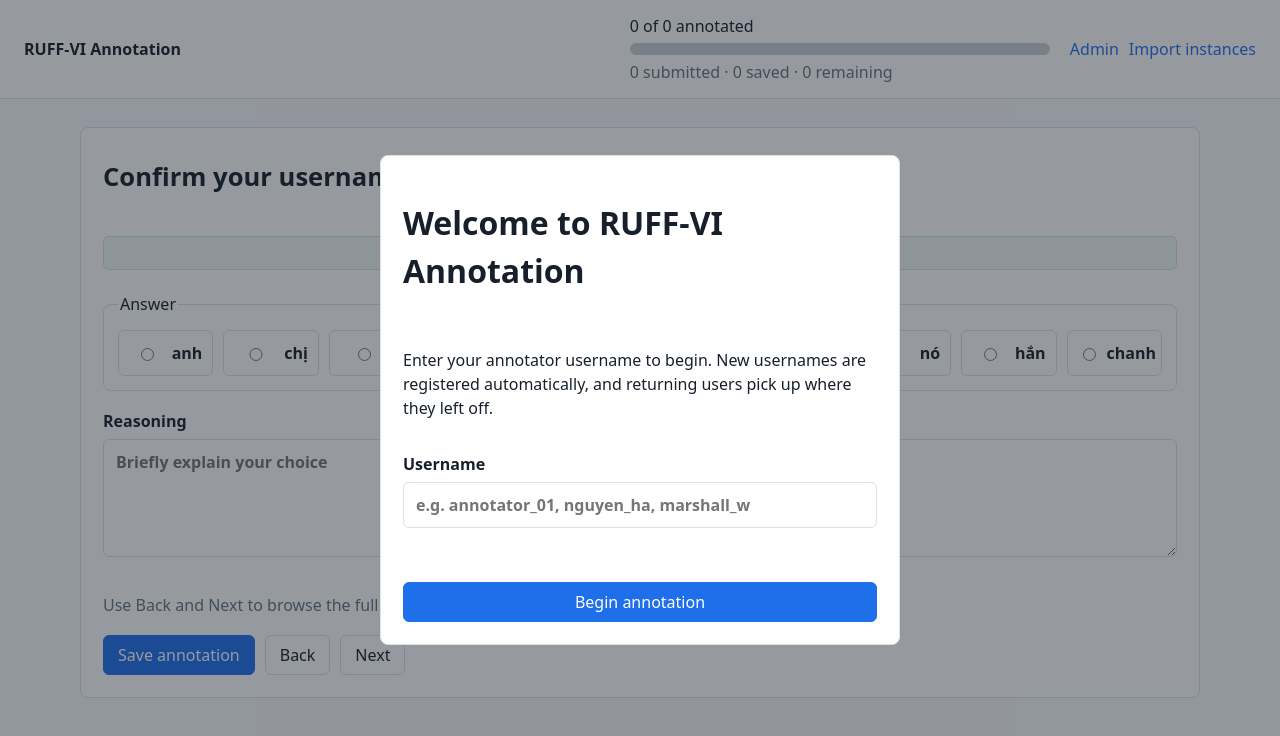
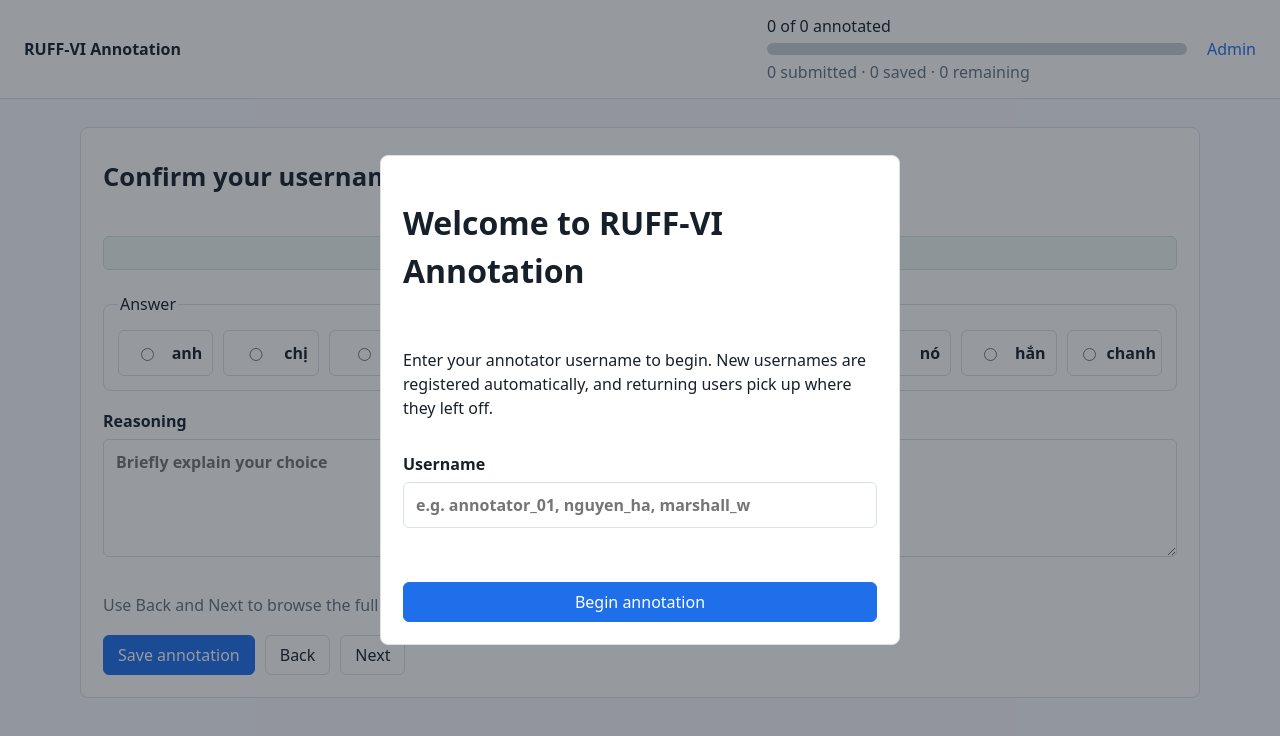
Before and after one commit to mar-wash/ruff-vi-annotation-tool, a website: page static/index.html in a window 1280 px wide. Drawn offline with Linux system fonts and the light colour scheme.

Commit message:
Hide importer link outside admin view

```diff
--- a/static/index.html
+++ b/static/index.html
@@ -48,7 +48,6 @@
       <nav>
         <button id="submitButton" class="hidden">Submit annotations</button>
         <a href="/admin">Admin</a>
-        <a href="/import">Import instances</a>
       </nav>
     </header>
 
```
Also changed, not shown: README.md.
